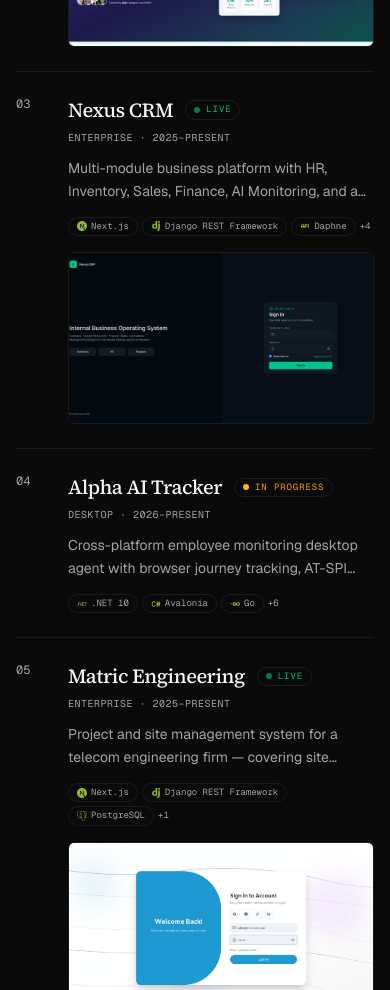
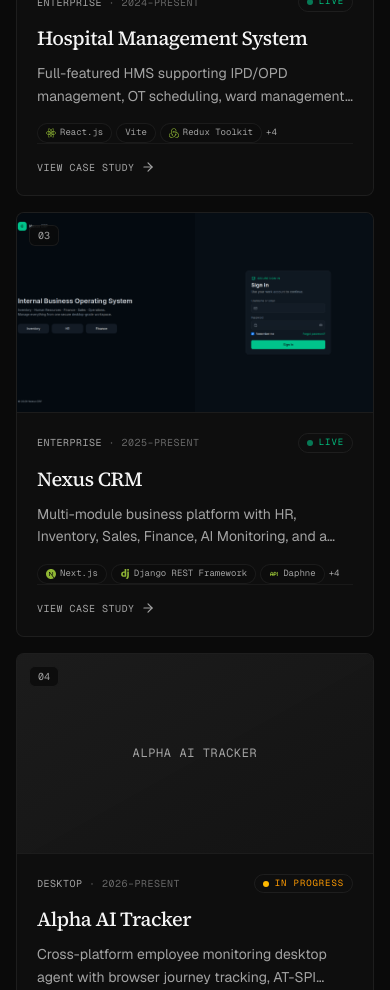
Before and after one commit to MalikAmirJaved/MalikAmirJavedPortfolio, a Next.js app: page / in a window 390 px wide. Shown: the part 6220-7210 px from the top of the page. Built offline with nearby package versions, Linux system fonts and the light colour scheme.

Commit message:
Editorial row list redesign section of projects  to Responsive card grid — 1 col mobile / 2 tablet / 3 desktop

```diff
--- a/src/components/project-card.tsx
+++ b/src/components/project-card.tsx
@@ -34,27 +34,49 @@
       initial={{ opacity: 0, y: 24 }}
       animate={{ opacity: 1, y: 0 }}
       exit={{ opacity: 0, scale: 0.97 }}
-      transition={{ duration: 0.4, delay: index * 0.04 }}
-      className="group relative border-b border-border/60 last:border-b-0"
+      transition={{ duration: 0.4, delay: index * 0.05 }}
+      className="group relative h-full"
     >
       <Link
         href={`/projects/${project.slug}`}
-        className="-mx-2 grid grid-cols-[2.5rem_1fr] items-start gap-3 rounded-md px-2 py-6 transition-colors duration-300 hover:bg-accent/40 sm:-mx-4 sm:grid-cols-[4rem_1fr_auto] sm:items-center sm:gap-6 sm:px-4 sm:py-8"
+        className="flex h-full flex-col overflow-hidden rounded-lg border border-border/70 bg-card/50 transition-all duration-300 hover:-translate-y-1 hover:border-primary/40 hover:shadow-[4px_4px_0_0_var(--hard-shadow)]"
       >
-        {/* Index */}
-        <span className="font-mono text-xs text-muted-foreground transition-colors duration-300 group-hover:text-primary sm:text-sm">
-          {String(index + 1).padStart(2, "0")}
-        </span>
+        {/* Thumbnail */}
+        <div className="relative aspect-[16/9] w-full overflow-hidden border-b border-border/60">
+          {coverImage ? (
+            <Image
+              src={coverImage.src}
+              alt={project.title}
+              fill
+              sizes="(max-width: 640px) 100vw, (max-width: 1024px) 50vw, 33vw"
+              className="object-cover object-top transition-transform duration-500 group-hover:scale-105"
+            />
+          ) : (
+            <div className="flex h-full w-full items-center justify-center bg-gradient-to-br from-accent/60 to-card px-4 text-center font-mono text-xs uppercase tracking-wider text-muted-foreground">
+              {project.shortTitle ?? project.title}
+            </div>
+          )}
+          <div className="absolute inset-0 flex items-center justify-center bg-black/0 transition-colors duration-300 group-hover:bg-black/30">
+            <LuArrowUpRight className="size-6 text-white opacity-0 transition-opacity duration-300 group-hover:opacity-100" />
+          </div>
+          {/* Index badge */}
+          <span className="absolute top-3 left-3 rounded-md border border-border/60 bg-background/80 px-2 py-0.5 font-mono text-[10px] text-muted-foreground backdrop-blur-sm">
+            {String(index + 1).padStart(2, "0")}
+          </span>
+        </div>
 
-        {/* Content */}
-        <div className="min-w-0">
-          <div className="flex flex-wrap items-center gap-x-3 gap-y-2">
-            <h3 className="font-serif text-xl font-medium tracking-tight transition-colors duration-300 group-hover:text-primary sm:text-2xl lg:text-3xl">
-              {project.title}
-            </h3>
+        {/* Body */}
+        <div className="flex flex-1 flex-col p-5">
+          <div className="flex flex-wrap items-center justify-between gap-x-2 gap-y-1.5">
+            <span className="font-mono text-[10px] uppercase tracking-wider text-muted-foreground">
+              {project.category}
+              {period && (
+                <span className="text-muted-foreground/60"> · {period}</span>
+              )}
+            </span>
             <span
               className={cn(
-                "inline-flex items-center gap-1.5 rounded-full border border-border/70 px-2 py-0.5 font-mono text-[9px] uppercase tracking-widest",
+                "inline-flex shrink-0 items-center gap-1.5 rounded-full border border-border/70 px-2 py-0.5 font-mono text-[9px] uppercase tracking-widest",
                 isLive ? "text-emerald-500" : "text-amber-500"
               )}
             >
@@ -68,17 +90,16 @@
             </span>
           </div>
 
-          <p className="mt-1.5 font-mono text-[10px] uppercase tracking-wider text-muted-foreground">
-            {project.category}
-            {period && <> · {period}</>}
-          </p>
+          <h3 className="mt-3 font-serif text-xl font-medium tracking-tight transition-colors duration-300 group-hover:text-primary sm:text-2xl">
+            {project.title}
+          </h3>
 
-          <p className="mt-3 line-clamp-2 max-w-2xl text-sm leading-relaxed text-muted-foreground">
+          <p className="mt-2.5 line-clamp-2 text-sm leading-relaxed text-muted-foreground">
             {project.shortDescription}
           </p>
 
           {/* Tech chips — 3 on mobile, up to 5 on tablet/desktop */}
-          <div className="mt-3.5 flex flex-wrap items-center gap-1 sm:mt-4 sm:gap-1.5">
+          <div className="mt-4 flex flex-wrap items-center gap-1 sm:gap-1.5">
             {project.tech.slice(0, MAX_TECH).map((tech, i) => {
               const Icon = getTechIcon(tech);
               return (
@@ -106,44 +127,13 @@
             )}
           </div>
 
-          {/* Mobile thumbnail */}
-          {coverImage && (
-            <div className="relative mt-4 aspect-[16/9] overflow-hidden rounded-md border border-border/60 sm:hidden">
-              <Image
-                src={coverImage.src}
-                alt={project.title}
-                fill
-                sizes="(max-width: 640px) 90vw"
-                className="object-cover object-top"
-              />
-            </div>
-          )}
-        </div>
-
-        {/* Thumbnail + arrow (tablet/desktop) */}
-        <div className="hidden flex-col items-end gap-3 sm:flex">
-          <div className="relative h-24 w-36 overflow-hidden rounded-md border border-border/70 opacity-90 transition-all duration-300 group-hover:opacity-100 group-hover:shadow-lg group-hover:shadow-primary/10 lg:h-28 lg:w-44">
-            {coverImage ? (
-              <Image
-                src={coverImage.src}
-                alt={project.title}
-                fill
-                sizes="(max-width: 1024px) 144px, 176px"
-                className="object-cover object-top transition-transform duration-500 group-hover:scale-105"
-              />
-            ) : (
-              <div className="flex h-full w-full items-center justify-center bg-gradient-to-br from-accent/60 to-card px-2 text-center font-mono text-[10px] uppercase tracking-wider text-muted-foreground">
-                {project.shortTitle ?? project.title}
-              </div>
-            )}
-            <div className="absolute inset-0 flex items-center justify-center bg-black/0 transition-colors duration-300 group-hover:bg-black/30">
-              <LuArrowUpRight className="size-5 text-white opacity-0 transition-opacity duration-300 group-hover:opacity-100" />
-            </div>
+          {/* Footer — pinned to the card bottom */}
+          <div className="mt-auto flex items-center justify-between border-t border-border/50 pt-4">
+            <span className="inline-flex items-center gap-1.5 font-mono text-[10px] uppercase tracking-wider text-muted-foreground transition-colors duration-300 group-hover:text-primary">
+              View case study
+              <LuArrowRight className="size-3.5 transition-transform duration-300 group-hover:translate-x-0.5" />
+            </span>
           </div>
-          <span className="inline-flex items-center gap-1.5 font-mono text-[10px] uppercase tracking-wider text-muted-foreground transition-colors duration-300 group-hover:text-primary">
-            View case study
-            <LuArrowRight className="size-3.5 transition-transform duration-300 group-hover:translate-x-0.5" />
-          </span>
         </div>
       </Link>
     </motion.div>
@@ -152,15 +142,17 @@
 
 export function ProjectCardSkeleton() {
   return (
-    <div className="flex items-center gap-6 border-b border-border/60 py-8">
-      <Skeleton className="h-4 w-8" />
-      <div className="flex-1 space-y-3">
-        <Skeleton className="h-7 w-1/3" />
+    <div className="overflow-hidden rounded-lg border border-border/70">
+      <Skeleton className="aspect-[16/9] w-full rounded-none" />
+      <div className="space-y-3 p-5">
+        <Skeleton className="h-3 w-24" />
+        <Skeleton className="h-6 w-3/4" />
+        <Skeleton className="h-4 w-full" />
         <Skeleton className="h-4 w-2/3" />
-        <div className="flex gap-1.5 pt-1">
+        <div className="flex gap-1.5 pt-2">
+          <Skeleton className="h-6 w-16 rounded-full" />
           <Skeleton className="h-6 w-20 rounded-full" />
-          <Skeleton className="h-6 w-24 rounded-full" />
-          <Skeleton className="h-6 w-16 rounded-full" />
+          <Skeleton className="h-6 w-14 rounded-full" />
         </div>
       </div>
     </div>
--- a/src/components/projects.tsx
+++ b/src/components/projects.tsx
@@ -95,15 +95,15 @@
           </div>
         </FadeIn>
 
-        {/* Editorial row list */}
-        <motion.div layout className="border-b border-border/60">
+        {/* Responsive card grid — 1 col mobile / 2 tablet / 3 desktop */}
+        <motion.div layout className="mt-10 grid gap-4 sm:grid-cols-2 lg:grid-cols-3 lg:gap-5">
           <AnimatePresence mode="popLayout">
             {filtered.length === 0 ? (
               <motion.p
                 key="empty"
                 initial={{ opacity: 0 }}
                 animate={{ opacity: 1 }}
-                className="py-16 text-center font-mono text-sm text-muted-foreground"
+                className="col-span-full py-16 text-center font-mono text-sm text-muted-foreground"
               >
                 No projects in this category yet.
               </motion.p>
```
